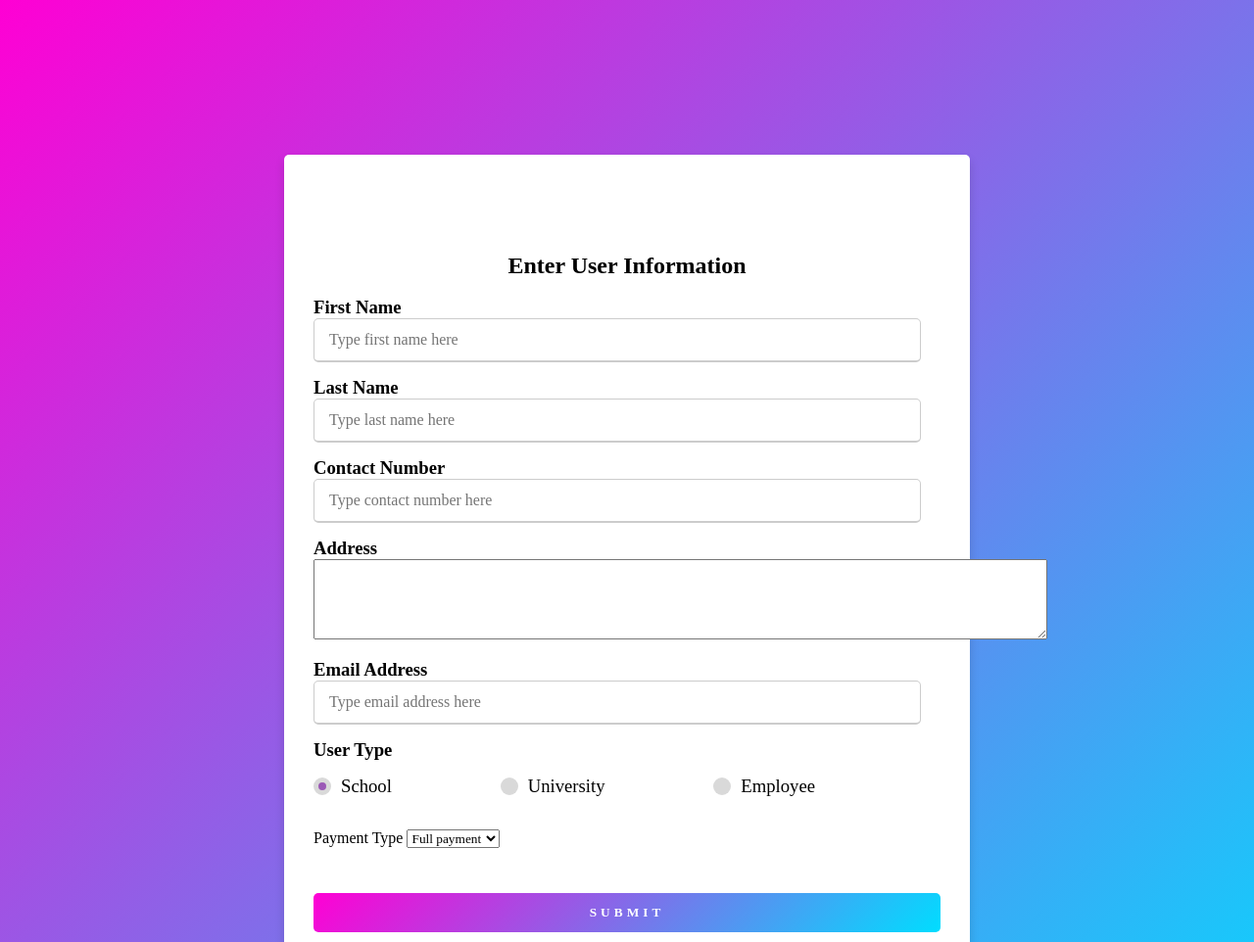
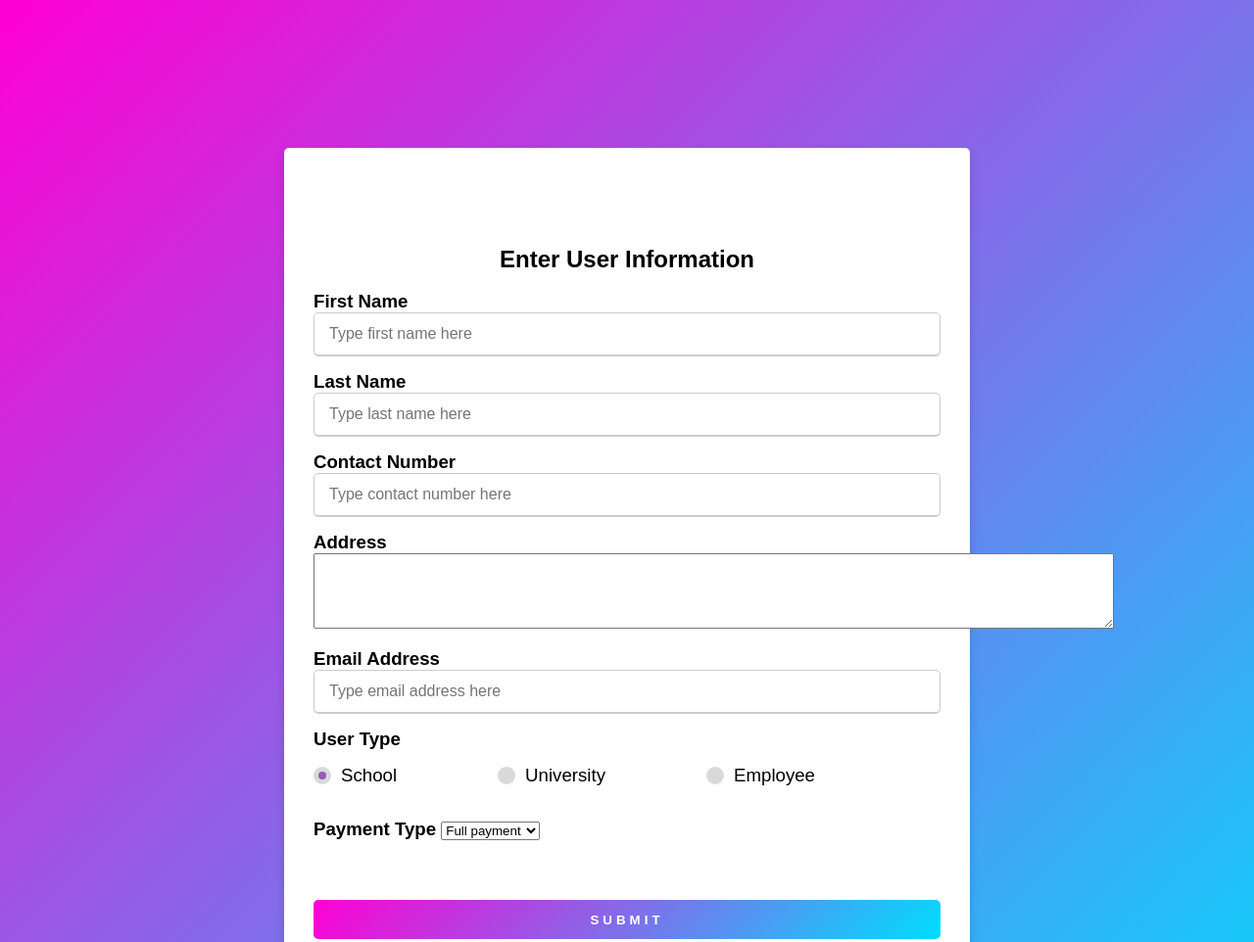
Before and after one commit to NPJayawickrama/Registration_Form, a plain HTML site: page index.html in a window 1280 px wide. Shown: the top 962 px of the page at 98% size. Drawn offline with Linux system fonts and the light colour scheme.

Commit message:
Update newCascadeStyleSheet.css

```diff
--- a/newCascadeStyleSheet.css
+++ b/newCascadeStyleSheet.css
@@ -2,11 +2,11 @@
   margin: 0;
   padding: 0;
   box-sizing: border-box;
-  font-family: 'Poppins',Open San;
+  font-family: 'Poppins',Open San,sans-serif;
 }
 
 h2{
-    font-family: Open San;
+    font-family: Open San, sans-serif;
     font-weight: bold;
     text-align: center;
 }
@@ -31,27 +31,37 @@ body{
 form .user-details .input-box{
   font-size: 14pt;
   font-weight: bold;
-  font-family: Open San;
+  font-family: Open San, sans-serif;;
   margin-bottom: 15px;
-  width: calc(100% - 20px);
+  width: calc(100%);
 }
 
 form .user-details .input-address{
   font-size: 14pt;
   font-weight: bold;
-  font-family: Open San;
+  font-family: Open San, sans-serif;
+  width: calc(100% - 50);
   margin-bottom: 15px;
+
+}
+form .user-details .paymenttype{
+  font-size: 14pt;
+  font-weight: bold;
+  font-family: Open San, sans-serif;
+  width: calc(100% - 50);
+  margin-bottom: 15px;
+
 }
 
 form .user-details .usertypetitle{
   font-size: 14pt;
   font-weight: bold;
-  font-family: Open San;
+  font-family: Open San, sans-serif;
   margin-bottom: 15px;
 }
 form .user-details .category{
   font-size: 14pt;
-  font-family: Open San;
+  font-family: Open San, sans-serif;
   margin-bottom: 15px;
 }
 
@@ -69,7 +79,7 @@ form .user-details .category{
   transition: all 0.3s ease;
 }
 .user-details .input-address input{
-  width: 100%;
+  width: 50%;
   outline: none;
   font-size: 12px;
   border-radius: 5px;
@@ -78,10 +88,6 @@ form .user-details .category{
   border-bottom-width: 2px;
   transition: all 0.3s ease;
 }
-/*.user-details .input-box input:focus,
-.user-details .input-box input:valid{
-  border-color: #9b59b6;
-}*/
 form .user-type .user-type{
   font-size: 14px;
   font-weight: 500;
```
